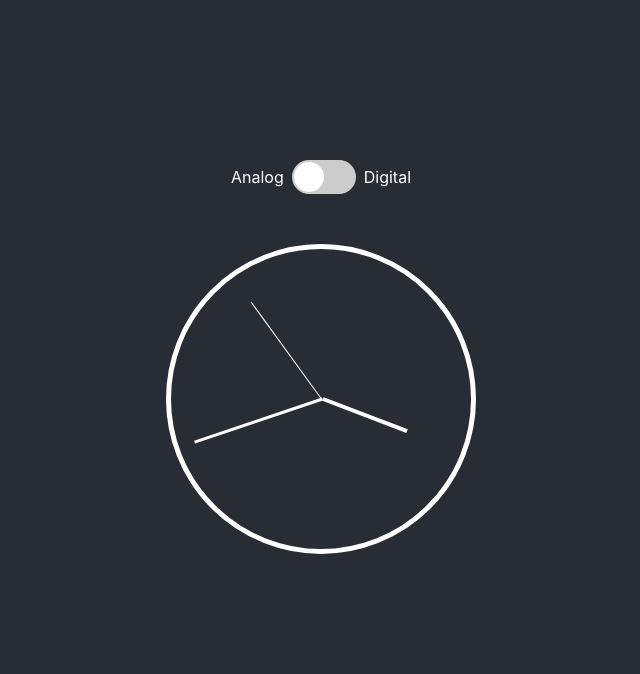
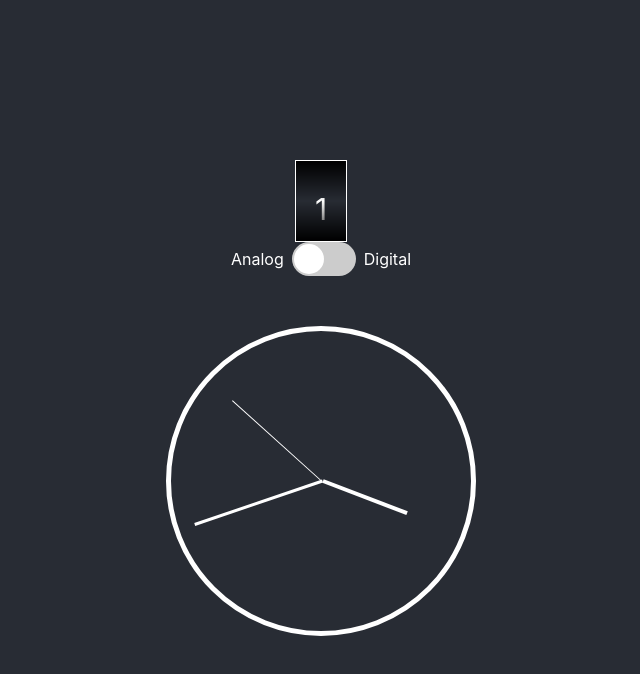
Before and after one commit to austinChappell/electron-clock-app, a React (Create React App) app: page / in a window 1280 px wide. Shown: the top 674 px of the page, without its empty margins (319-959 px from the left). Built offline with nearby package versions, Linux system fonts and the light colour scheme.

Commit message:
add wheel component

```diff
--- a/src/App.js
+++ b/src/App.js
@@ -7,6 +7,7 @@ import Time from './components/Time';
 import AnalogClock from './components/AnalogClock';
 import DigitalClock from './components/DigitalClock';
 import Switch from './components/Switch';
+import AlarmEditor from './components/AlarmEditor.js';
 
 // Local Variables
 const ClockWrapper = styled.div`
@@ -24,6 +25,8 @@ const App = () => {
   return (
     <div className="App">
       <header className="App-header">
+        <AlarmEditor />
+
         <Switch
           offText="Analog"
           onChange={toggleClock}
--- /dev/null
+++ b/src/components/AlarmEditor.js/Wheel.js
@@ -0,0 +1,73 @@
+// External Dependencies
+import React, { useState } from 'react';
+import PropTypes from 'prop-types';
+import styled from 'styled-components';
+
+// Local Variables
+const propTypes = {
+  options: PropTypes.arrayOf(PropTypes.oneOfType([
+    PropTypes.number,
+    PropTypes.string,
+  ])).isRequired,
+  value: PropTypes.string.isRequired,
+};
+const Container = styled.div`
+  border: 1px solid white;
+  font-size: 30px;
+  height: 80px;
+  overflow: hidden;
+  position: relative;
+  width: 50px;
+`;
+const Inner = styled.div`
+  align-items: center;
+  box-sizing: content-box;
+  display: flex;
+  height: 100%;
+  margin: 0;
+  width: 100%;
+`;
+const Center = styled.ul`
+  box-sizing: content-box;
+  height: 20px;
+  overflow-y: scroll;
+  padding-right: 17px;
+  padding: 20px 0;
+  position: relative;
+  width: 100%;
+`;
+const Overlay = styled.div`
+  background: linear-gradient(#000000ff, #00000000, #000000ff);
+  bottom: 0;
+  left: 0;
+  pointer-events: none;
+  position: absolute;
+  right: 0;
+  top: 0;
+`;
+
+const Option = styled.li`
+`;
+
+const Wheel = (props) => {
+  const [selection, setSelection] = useState(props.value);
+
+  return (
+    <Container>
+      <Inner>
+        <Center>
+          {props.options.map(option => (
+            <Option key={option}>
+              {option}
+            </Option>
+          ))}
+        </Center>
+      </Inner>
+      <Overlay />
+    </Container>
+  )
+}
+
+Wheel.propTypes = propTypes;
+
+export default Wheel;
--- /dev/null
+++ b/src/components/AlarmEditor.js/index.js
@@ -0,0 +1,14 @@
+// External Dependencies
+import React from 'react';
+
+// Internal Dependencies
+import Wheel from './Wheel';
+
+// Component Definition
+const AlarmEditor = () => {
+  return (
+    <Wheel options={[1,2,3,4,5,6,7,8,9,10,11,12]} />
+  )
+}
+
+export default AlarmEditor;
```
